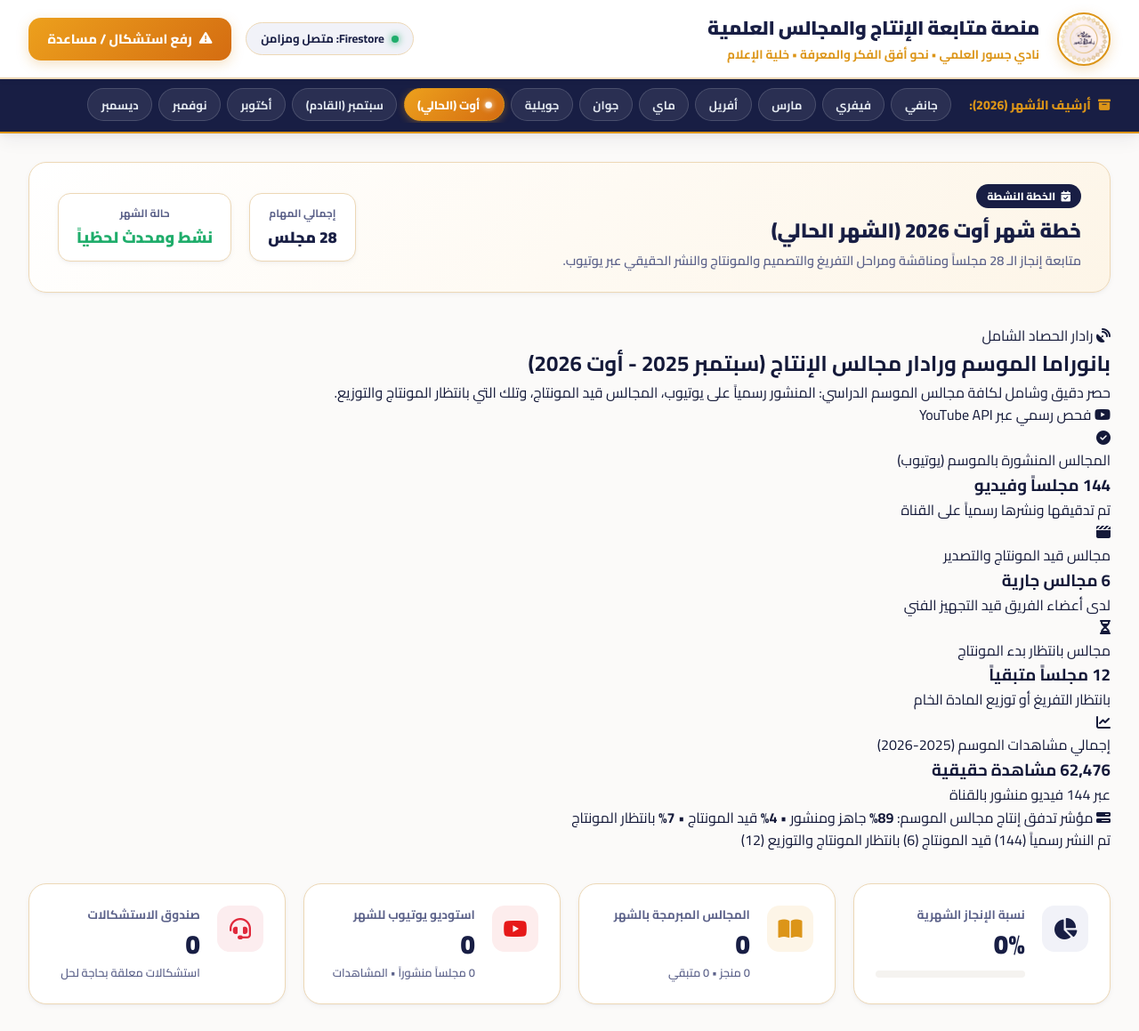
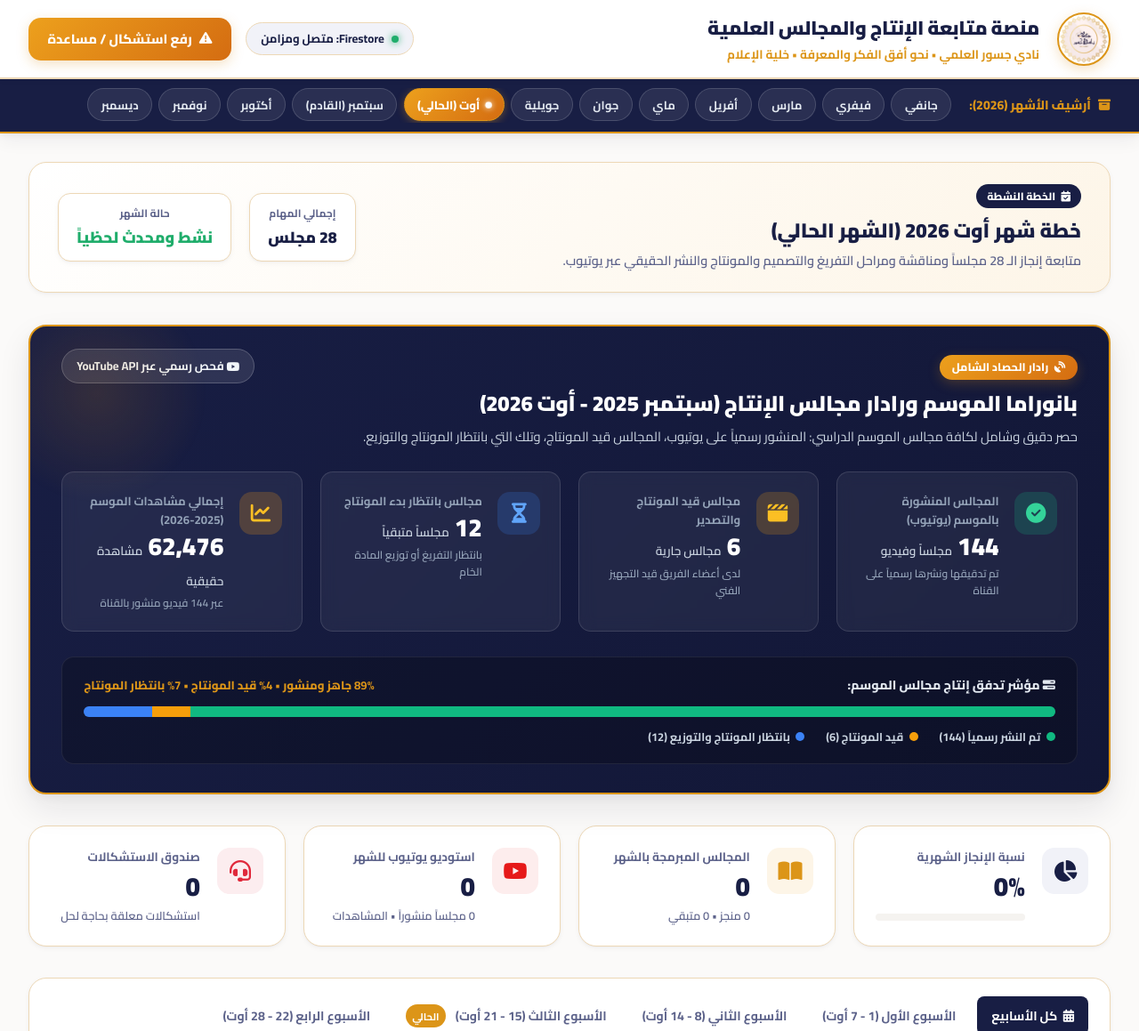
Before and after one commit to meriemrachedi95-web/joussour-media-duty, a plain HTML site: page index.html in a window 1280 px wide. Shown: the top 1159 px of the page at 89% size. Drawn offline with nearby package versions, Linux system fonts and the light colour scheme; no server answers.

Commit message:
Deploy style.css with brand logo and archive - Joussour

```diff
--- a/style.css
+++ b/style.css
@@ -78,9 +78,7 @@ body {
     flex-direction: column;
 }
 
-/* ==========================================================================
-   Header & Brand Navigation
-   ========================================================================== */
+/* Header */
 .app-header {
     background: #ffffff;
     border-bottom: 2px solid var(--border-gold);
@@ -173,9 +171,7 @@ body {
     background-color: var(--warning);
 }
 
-/* ==========================================================================
-   Months Navigation Bar & Archive (شريط الأشهر السنوي)
-   ========================================================================== */
+/* Months Bar */
 .months-nav-bar {
     background: var(--brand-navy);
     color: white;
@@ -260,9 +256,7 @@ body {
     100% { transform: scale(0.9); opacity: 0.7; }
 }
 
-/* ==========================================================================
-   Active Month Banner
-   ========================================================================== */
+/* Active Month Banner */
 .active-month-banner {
     background: linear-gradient(135deg, #ffffff, var(--brand-gold-light));
     border-radius: var(--radius-lg);
@@ -331,13 +325,222 @@ body {
     color: var(--brand-navy);
 }
 
-.status-active {
-    color: var(--success);
+.status-active { color: var(--success); }
+
+/* ==========================================================================
+   🌟 DEDICATED SECTION: بانوراما الموسم ورادار مجالس الإنتاج 🌟
+   ========================================================================== */
+.season-panorama-section {
+    background: linear-gradient(135deg, var(--brand-navy), hsl(232, 50%, 14%));
+    color: white;
+    border-radius: var(--radius-lg);
+    border: 2px solid var(--brand-gold);
+    padding: 2rem 2.2rem;
+    box-shadow: var(--shadow-lg);
+    position: relative;
+    overflow: hidden;
 }
 
-/* ==========================================================================
-   Buttons & Controls
-   ========================================================================== */
+.season-panorama-section::after {
+    content: "";
+    position: absolute;
+    top: -50px;
+    left: -50px;
+    width: 250px;
+    height: 250px;
+    background: radial-gradient(circle, rgba(217, 140, 24, 0.15), transparent 70%);
+    pointer-events: none;
+}
+
+.panorama-header {
+    display: flex;
+    justify-content: space-between;
+    align-items: flex-start;
+    gap: 1.5rem;
+    margin-bottom: 1.75rem;
+}
+
+.panorama-badge {
+    display: inline-flex;
+    align-items: center;
+    gap: 0.4rem;
+    background: var(--brand-gold-gradient);
+    color: white;
+    font-size: 0.78rem;
+    font-weight: 800;
+    padding: 0.25rem 0.85rem;
+    border-radius: var(--radius-full);
+    box-shadow: var(--shadow-gold);
+    margin-bottom: 0.5rem;
+}
+
+.panorama-title-wrap h2 {
+    font-size: 1.5rem;
+    font-weight: 900;
+    color: #ffffff;
+    letter-spacing: -0.01em;
+}
+
+.panorama-title-wrap p {
+    font-size: 0.92rem;
+    color: #cbd5e1;
+    margin-top: 0.35rem;
+    max-width: 850px;
+}
+
+.season-pill {
+    background: rgba(255, 255, 255, 0.1);
+    color: #f1f5f9;
+    border: 1px solid rgba(255, 255, 255, 0.2);
+    padding: 0.4rem 1rem;
+    border-radius: var(--radius-full);
+    font-size: 0.82rem;
+    font-weight: 700;
+    white-space: nowrap;
+}
+
+/* Panorama Cards Grid */
+.panorama-kpi-grid {
+    display: grid;
+    grid-template-columns: repeat(auto-fit, minmax(240px, 1fr));
+    gap: 1.25rem;
+    margin-bottom: 1.75rem;
+}
+
+.pano-card {
+    background: rgba(255, 255, 255, 0.06);
+    border: 1px solid rgba(255, 255, 255, 0.12);
+    border-radius: var(--radius-md);
+    padding: 1.35rem;
+    display: flex;
+    align-items: flex-start;
+    gap: 1.1rem;
+    transition: var(--transition-fast);
+    backdrop-filter: blur(8px);
+}
+
+.pano-card:hover {
+    background: rgba(255, 255, 255, 0.1);
+    transform: translateY(-2px);
+    border-color: var(--brand-gold);
+}
+
+.pano-icon {
+    width: 48px;
+    height: 48px;
+    border-radius: var(--radius-md);
+    display: flex;
+    align-items: center;
+    justify-content: center;
+    font-size: 1.4rem;
+    flex-shrink: 0;
+}
+
+.pano-published .pano-icon { background: rgba(16, 185, 129, 0.2); color: #34d399; }
+.pano-in-montage .pano-icon { background: rgba(245, 158, 11, 0.2); color: #fbbf24; }
+.pano-pending .pano-icon { background: rgba(59, 130, 246, 0.2); color: #60a5fa; }
+.pano-views .pano-icon { background: rgba(217, 140, 24, 0.25); color: #fbbf24; }
+
+.pano-data {
+    display: flex;
+    flex-direction: column;
+    gap: 0.2rem;
+}
+
+.pano-label {
+    font-size: 0.82rem;
+    color: #94a3b8;
+    font-weight: 700;
+}
+
+.pano-value {
+    font-size: 1.75rem;
+    font-weight: 900;
+    color: #ffffff;
+    line-height: 1.2;
+}
+
+.pano-unit {
+    font-size: 0.85rem;
+    font-weight: 600;
+    color: #cbd5e1;
+}
+
+.pano-subtext {
+    font-size: 0.75rem;
+    color: #94a3b8;
+    font-weight: 600;
+}
+
+/* Progress Box */
+.panorama-progress-box {
+    background: rgba(0, 0, 0, 0.25);
+    border-radius: var(--radius-md);
+    padding: 1.25rem 1.5rem;
+    border: 1px solid rgba(255, 255, 255, 0.08);
+}
+
+.progress-bar-header {
+    display: flex;
+    justify-content: space-between;
+    align-items: center;
+    font-size: 0.88rem;
+    font-weight: 800;
+    margin-bottom: 0.75rem;
+    color: #e2e8f0;
+}
+
+.progress-stats-summary {
+    font-size: 0.82rem;
+    color: var(--brand-gold);
+}
+
+.multi-progress-track {
+    width: 100%;
+    height: 12px;
+    background: rgba(255, 255, 255, 0.1);
+    border-radius: var(--radius-full);
+    overflow: hidden;
+    display: flex;
+}
+
+.multi-progress-seg {
+    height: 100%;
+    transition: width 1s ease;
+}
+
+.seg-published { background: #10b981; }
+.seg-montage { background: #f59e0b; }
+.seg-pending { background: #3b82f6; }
+
+.progress-legend {
+    display: flex;
+    align-items: center;
+    gap: 1.5rem;
+    margin-top: 0.75rem;
+    font-size: 0.8rem;
+    font-weight: 700;
+    color: #cbd5e1;
+    flex-wrap: wrap;
+}
+
+.legend-item {
+    display: flex;
+    align-items: center;
+    gap: 0.4rem;
+}
+
+.legend-dot {
+    width: 10px;
+    height: 10px;
+    border-radius: 50%;
+}
+
+.dot-published { background: #10b981; }
+.dot-montage { background: #f59e0b; }
+.dot-pending { background: #3b82f6; }
+
+/* Buttons & Main Content */
 button {
     font-family: inherit;
     cursor: pointer;
@@ -383,9 +586,6 @@ button {
     transform: translateY(-1px);
 }
 
-/* ==========================================================================
-   Main Content Layout
-   ========================================================================== */
 .main-content {
     flex: 1;
     max-width: 1440px;
@@ -397,9 +597,7 @@ button {
     gap: 2.2rem;
 }
 
-/* ==========================================================================
-   1. KPI Summary Cards
-   ========================================================================== */
+/* KPI Monthly Section */
 .kpi-section {
     display: grid;
     grid-template-columns: repeat(auto-fit, minmax(260px, 1fr));
@@ -482,9 +680,7 @@ button {
     transition: width 0.8s ease-in-out;
 }
 
-/* ==========================================================================
-   2. Controls & Tabs
-   ========================================================================== */
+/* Controls */
 .controls-section {
     display: flex;
     flex-wrap: wrap;
@@ -587,9 +783,7 @@ button {
     font-weight: 700;
 }
 
-/* ==========================================================================
-   3. Pipeline Section & Cards
-   ========================================================================== */
+/* Pipeline & Cards */
 .section-header {
     display: flex;
     justify-content: space-between;
@@ -636,7 +830,6 @@ button {
     box-shadow: var(--shadow-sm);
 }
 
-/* Grid Layout */
 .councils-grid {
     display: grid;
     grid-template-columns: repeat(auto-fill, minmax(320px, 1fr));
@@ -653,6 +846,11 @@ button {
     flex-direction: column;
     gap: 1rem;
     transition: var(--transition-smooth);
+}
+
+.council-card.extra-council {
+    border: 2px dashed var(--brand-gold);
+    background: linear-gradient(180deg, #ffffff, var(--brand-gold-light));
 }
 
 .council-card:hover {
@@ -695,7 +893,6 @@ button {
     color: var(--brand-gold);
 }
 
-/* Task Checklists Inside Card */
 .task-pipeline-list {
     display: flex;
     flex-direction: column;
@@ -789,9 +986,7 @@ button {
     background: var(--brand-navy-subtle);
 }
 
-/* ==========================================================================
-   4. Analytics & Charts
-   ========================================================================== */
+/* Analytics */
 .analytics-grid {
     display: grid;
     grid-template-columns: repeat(auto-fit, minmax(450px, 1fr));
@@ -822,9 +1017,7 @@ button {
     width: 100%;
 }
 
-/* ==========================================================================
-   5. Blockers Section
-   ========================================================================== */
+/* Blockers */
 .blockers-list {
     display: flex;
     flex-direction: column;
@@ -877,9 +1070,7 @@ button {
     font-weight: 700;
 }
 
-/* ==========================================================================
-   Modal Overlay & Forms
-   ========================================================================== */
+/* Modal */
 .modal-overlay {
     position: fixed;
     top: 0;
@@ -895,9 +1086,7 @@ button {
     padding: 1.5rem;
 }
 
-.modal-overlay.active {
-    display: flex;
-}
+.modal-overlay.active { display: flex; }
 
 .modal-dialog {
     background: #ffffff;
@@ -987,9 +1176,7 @@ button {
     margin-top: 0.5rem;
 }
 
-/* ==========================================================================
-   Footer
-   ========================================================================== */
+/* Footer */
 .app-footer {
     background: #ffffff;
     border-top: 2px solid var(--border-gold);
@@ -1018,7 +1205,7 @@ button {
     font-weight: 700;
 }
 
-/* Responsive Breakpoints */
+/* Responsive */
 @media (max-width: 768px) {
     .header-container {
         flex-direction: column;
@@ -1027,6 +1214,9 @@ button {
     .header-actions {
         width: 100%;
         justify-content: space-between;
+    }
+    .panorama-header {
+        flex-direction: column;
     }
     .active-month-banner {
         flex-direction: column;
```
